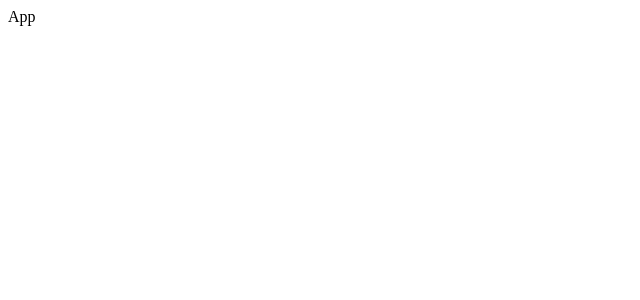
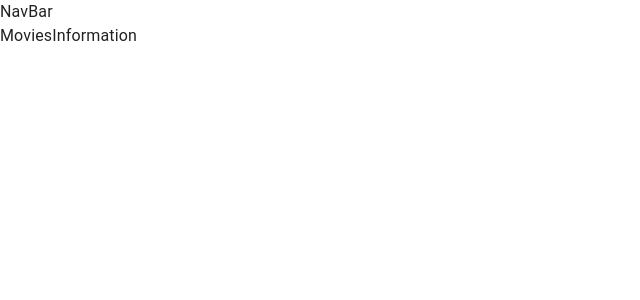
Before and after one commit to snmirji1997/flimpire, a React (Create React App) app: page /movies/1 in a window 1280 px wide. Shown: the top 300 px of the page, without its empty margins (0-640 px from the left). Built offline with nearby package versions, Linux system fonts and the light colour scheme.

Commit message:
Component Structure & Routing

```diff
--- /dev/null
+++ b/src/components/Actors/Actors.jsx
@@ -0,0 +1,9 @@
+import React from 'react'
+
+const Actors = () => {
+  return (
+    <div>Actors</div>
+  )
+}
+
+export default Actors
--- a/src/components/App.jsx
+++ b/src/components/App.jsx
@@ -1,8 +1,29 @@
-import React from 'react'
-
+import React from 'react';
+import {CssBaseline} from '@mui/material';
+import {Route,Switch} from 'react-router-dom';
+import {Actors, Movies, MoviesInformation, NavBar, Profile} from './index'
 const App = () => {
   return (
-    <div>App</div>
+    <div>
+    <CssBaseline/>
+    <NavBar/>
+     <main>
+      <Switch>
+        <Route exact path="/movies/:id">
+        <MoviesInformation/>
+        </Route>
+        <Route exact path="/actors/:id">
+          <Actors/>
+        </Route>
+        <Route exact path="/">
+        <Movies/>
+        </Route>
+        <Route exact path="/profile/:id">
+          <Profile/>
+        </Route>
+      </Switch>
+     </main>
+    </div>
   )
 }
 
--- /dev/null
+++ b/src/components/Movies/Movies.jsx
@@ -0,0 +1,9 @@
+import React from 'react'
+
+const Movies = () => {
+  return (
+    <div>Movies</div>
+  )
+}
+
+export default Movies
--- /dev/null
+++ b/src/components/MoviesInformation/MoviesInformation.jsx
@@ -0,0 +1,9 @@
+import React from 'react'
+
+const MoviesInformation = () => {
+  return (
+    <div>MoviesInformation</div>
+  )
+}
+
+export default MoviesInformation
--- /dev/null
+++ b/src/components/NavBar/NavBar.jsx
@@ -0,0 +1,9 @@
+import React from 'react'
+
+const NavBar = () => {
+  return (
+    <div>NavBar</div>
+  )
+}
+
+export default NavBar
--- /dev/null
+++ b/src/components/Profile/Profile.jsx
@@ -0,0 +1,9 @@
+import React from 'react'
+
+const Profile = () => {
+  return (
+    <div>Profile</div>
+  )
+}
+
+export default Profile
--- a/src/index.js
+++ b/src/index.js
@@ -2,5 +2,12 @@
 import ReactDom from "react-dom";
 
 import App from "./components/App";
+import { BrowserRouter } from "react-router-dom";
 
-ReactDom.render(<App/>,document.getElementById('root'));
+ReactDom.render(
+    <BrowserRouter>
+        <App />
+
+    </BrowserRouter>,
+
+    document.getElementById('root'));
```
Also changed, not shown: src/components/index.js (added, +7 -0 lines).
